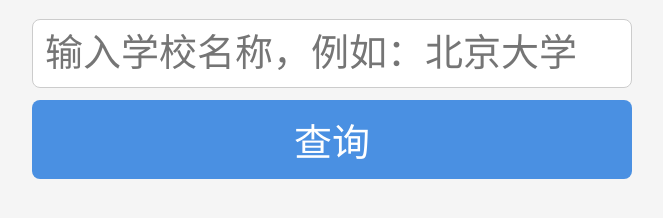
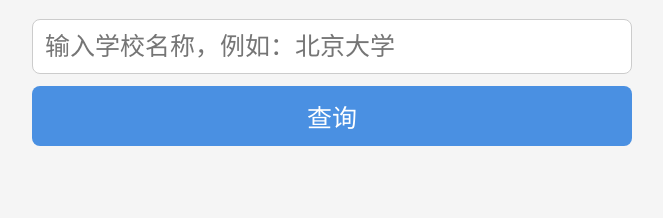
Before and after one commit to Lovaky/username.github.io, a plain HTML site: page index.html in a window 1280 px wide. Shown: the part 90-308 px from the top of the page, without its empty margins (308-971 px from the left). Drawn offline with Linux system fonts and the light colour scheme.

Commit message:
Update index.html

```diff
--- a/index.html
+++ b/index.html
@@ -32,7 +32,7 @@
             padding: 12px;
             border-radius: 8px;
             border: 1px solid #ccc;
-            font-size: 38px;
+            font-size: 25px;
             box-sizing: border-box;
         }
 
@@ -44,7 +44,7 @@
             border: none;
             background: #4a90e2;
             color: white;
-            font-size: 38px;
+            font-size: 25px;
             cursor: pointer;
             box-sizing: border-box;
         }
@@ -63,7 +63,7 @@
 
         .rate-item {
             padding: 8px 0;
-            font-size: 38px;
+            font-size: 25px;
         }
 
         .year {
```
